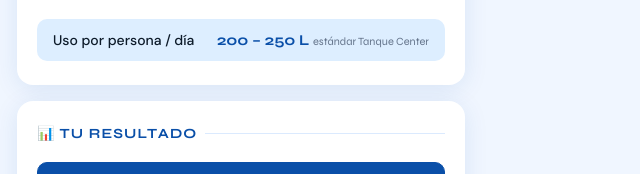
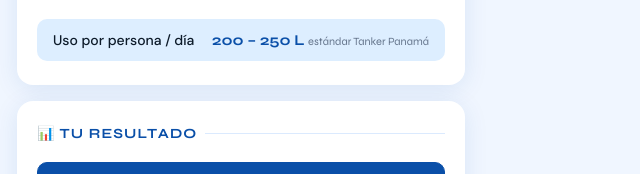
Before and after one commit to MercadeoTanker/CalculadoraTanker-N-C, a plain HTML site: page index.html in a window 1280 px wide. Shown: the part 543-717 px from the top of the page, 399-1039 px from the left. Drawn offline with Linux system fonts and the light colour scheme.

Commit message:
Update index.html

```diff
--- a/index.html
+++ b/index.html
@@ -413,7 +413,7 @@
 
     <div style="background:#ddeeff;border-radius:10px;padding:12px 16px;display:flex;justify-content:space-between;align-items:center;margin-top:4px;">
       <span style="font-size:14px;font-weight:500;color:#0d1b2a;">Uso por persona / día</span>
-      <span style="font-family:'Syne',sans-serif;font-size:15px;font-weight:700;color:#0a4fa8;">200 – 250 L <span style="font-size:11px;font-weight:400;color:#64748b;">estándar Tanque Center</span></span>
+      <span style="font-family:'Syne',sans-serif;font-size:15px;font-weight:700;color:#0a4fa8;">200 – 250 L <span style="font-size:11px;font-weight:400;color:#64748b;">estándar Tanker Panamá</span></span>
     </div>
   </div>
 
@@ -528,7 +528,7 @@ function calcular() {
   document.getElementById('p-val').textContent = p;
   document.getElementById('d-val').textContent = d;
 
-  // Estimación Tanque Center: entre 200 y 250 litros por persona al día.
+  // Estimación Tanker Panamá: entre 200 y 250 litros por persona al día.
   // Para recomendar tanque se usa el escenario alto (250 L) y así evitar quedarse corto.
   const diarioMin = p * consumoMin;
   const diarioMax = p * consumoMax;
```
